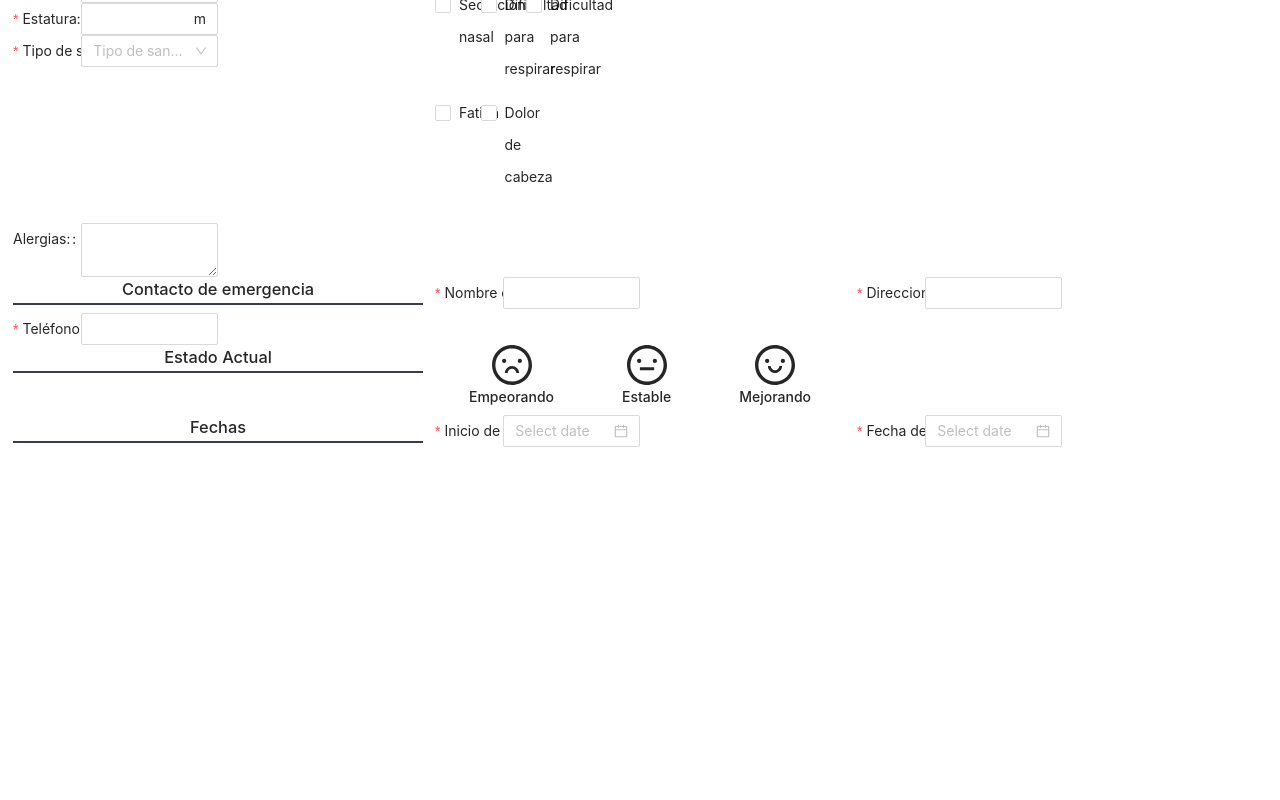
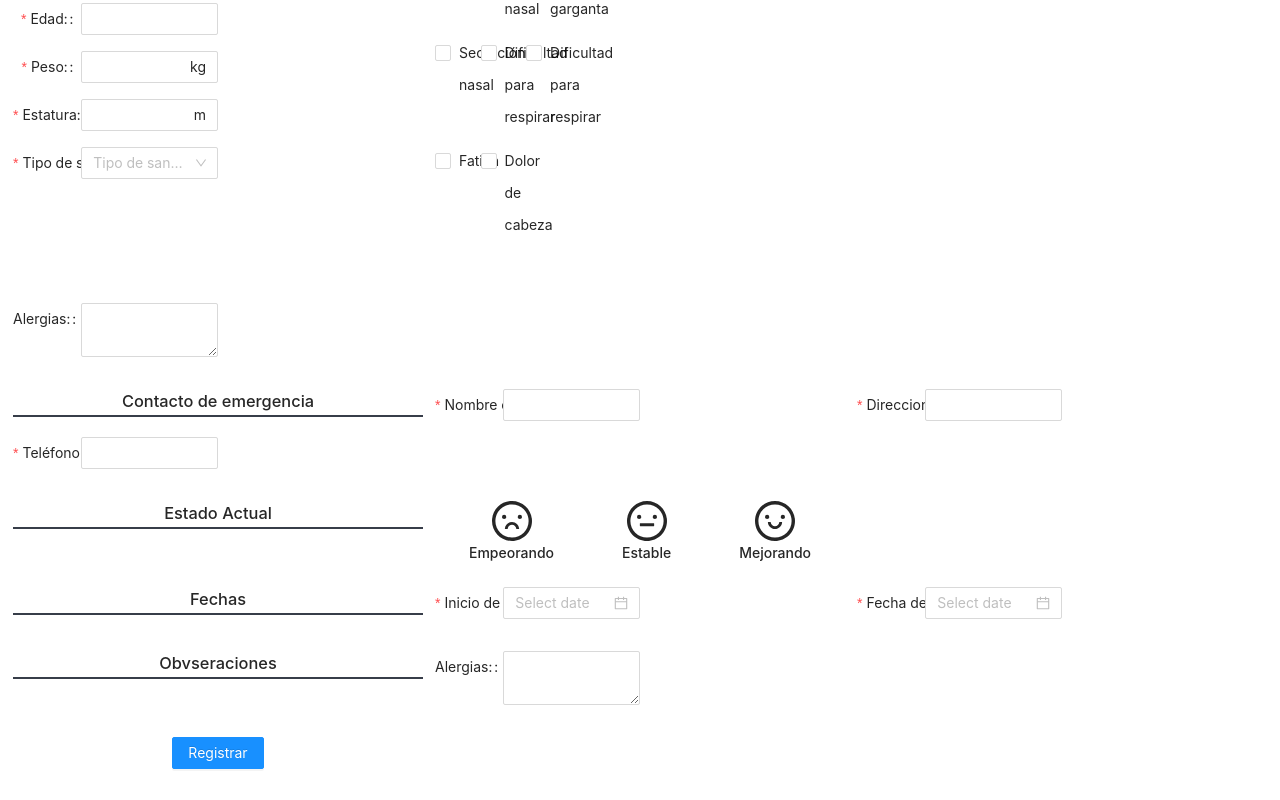
Before and after one commit to xErikPsx/balto-front, a React (Create React App) app: page /form-patients in a window 1280 px wide. Shown: the part 245-1045 px from the top of the page. Before the commit the page ends 800 px from the top, so only its background shows below. Built offline with nearby package versions, Linux system fonts and the light colour scheme.

Commit message:
Added button and row margin

```diff
--- a/src/components/Pages/FormPatients/FormPatientsPage.jsx
+++ b/src/components/Pages/FormPatients/FormPatientsPage.jsx
@@ -1,5 +1,14 @@
 import React from 'react';
-import { Form, Input, Row, Col, Select, Checkbox, DatePicker } from 'antd';
+import {
+  Form,
+  Input,
+  Row,
+  Col,
+  Select,
+  Checkbox,
+  DatePicker,
+  Button
+} from 'antd';
 import { FrownOutlined, SmileOutlined, MehOutlined } from '@ant-design/icons';
 import imagePlaceholder from '../../../assets/FormPatientsPage/personPlaceholder.jpg';
 import PhotoUpload from '../../Molecules/PhotoUpload/PhotoUpload';
@@ -580,6 +589,38 @@ export default function FormPatientsPage() {
               </Form.Item>
             </Col>
           </Row>
+          <Row>
+            <Col
+              xs={24}
+              sm={bkp.sm}
+              lg={bkp.lg}
+              xxl={bkp.xxl}
+              style={colPaddingX}
+            >
+              <h3 className="form-patients__subtitle">Obvseraciones</h3>
+            </Col>
+            <Col
+              xs={24}
+              sm={bkp.sm}
+              lg={bkp.lg}
+              xxl={bkp.xxl}
+              style={colPaddingX}
+            >
+              <Form.Item
+                className="form-patients--remove-row-mb"
+                name="alergias"
+                label="Alergias::"
+              >
+                <Input.TextArea />
+              </Form.Item>
+            </Col>
+          </Row>
+
+          <Form.Item>
+            <Button type="primary" htmlType="submit">
+              Registrar
+            </Button>
+          </Form.Item>
         </Form>
       </div>
     </>
--- a/src/styles/pages/formPatient.scss
+++ b/src/styles/pages/formPatient.scss
@@ -28,4 +28,11 @@
   &__estado-icono {
     font-size: 2.5rem;
   }
+  .ant-form-item-control-input-content {
+    display: flex;
+    justify-content: center;
+  }
+  .ant-row {
+    margin-bottom: 1rem;
+  }
 }
```
